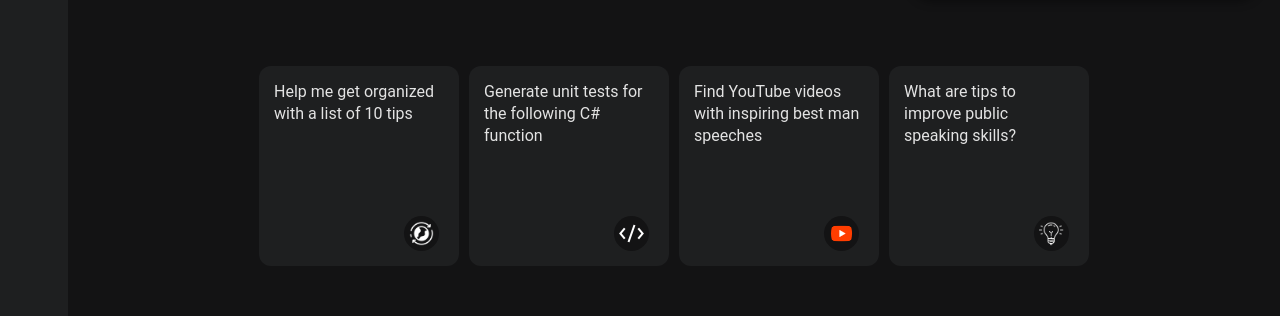
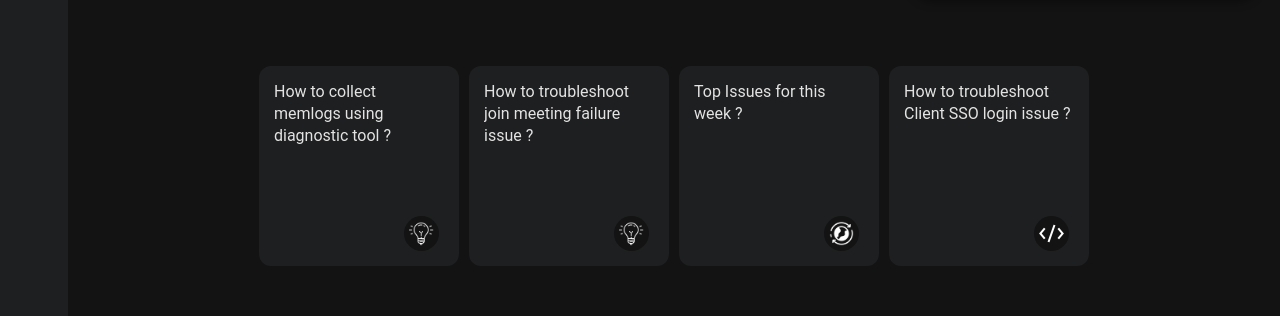
Before and after one commit to nevin7771/AgentAI-main, a React (Create React App) app in the folder public/: page / in a window 1280 px wide. Shown: the part 280-596 px from the top of the page. Built offline with nearby package versions, Linux system fonts and the light colour scheme; no server answers.

Commit message:
Userprompt fixed

```diff
--- a/public/public/index.html
+++ b/public/public/index.html
@@ -11,7 +11,7 @@
     />
     <link rel="apple-touch-icon" href="%PUBLIC_URL%/logo192.png" />
     <link rel="manifest" href="%PUBLIC_URL%/manifest.json" />
-    <title>Gemini</title>
+    <title>Vista</title>
   </head>
   <body>
     <noscript>You need to enable JavaScript to run this app.</noscript>
--- a/public/src/asset/index.js
+++ b/public/src/asset/index.js
@@ -38,205 +38,50 @@ export const themeIcon = () => {
 export const suggestPrompt = [
   {
     id: 1,
-    sort: "Help me plan a game night with 5 friends for under $100 ",
-    long: "Help me plan a game night with 5 friends. I have dice and cards, but no board games. I would be willing to get board games for under $100",
+    sort: "How to troubleshoot Client login issue ? ",
+    long: "How to troubleshoot Client login issue ?",
     icon: "ideaIcon",
   },
   {
     id: 2,
-    sort: "Help write SQL to generate a report",
-    long: `Given the schema below, write BigQuery compatible SQL to generate a report with the top 10 users by total price of all purchases.
-
-
-
-CREATE TABLE users (
-
- id SERIAL PRIMARY KEY,
-
- name VARCHAR(255) NOT NULL,
-
- email VARCHAR(255) NOT NULL UNIQUE
-
-);
-
-
-
-CREATE TABLE orders (
-
- id SERIAL PRIMARY KEY,
-
- user_id INTEGER REFERENCES users (id) ON DELETE CASCADE,
-
- date TIMESTAMP NOT NULL,
-
- shipping_destination VARCHAR(255) NOT NULL,
-
- model_number VARCHAR(255) NOT NULL,
-
- price DECIMAL(10,2) NOT NULL
-
-);
-`,
+    sort: "How to troubleshoot Client SSO login issue ?",
+    long: `How to troubleshoot Client SSO login issue ?`,
     icon: "codeIcon",
   },
   {
     id: 3,
-    sort: "Settle a debate: how should you store bread?",
-    long: "Settle a debate: should bread be left out, refrigerated, or put in the freezer?",
+    sort: "How to troubleshoot join meeting failure issue ?",
+    long: "How to troubleshoot join meeting failure issue ?",
     icon: "ideaIcon",
   },
   {
     id: 4,
-    sort: "Help me understand American football",
-    long: "Help me understand the hype and intrigue about American football. Explain as you would to someone who is new to the sport.",
+    sort: "How to collect memlogs using diagnostic tool ?",
+    long: "How to collect memlogs using diagnostic tool ?",
     icon: "ideaIcon",
   },
   {
     id: 5,
-    sort: "Suggest beautiful places to see on an upcoming road trip",
-    long: "I'm doing a road trip to the U.S. Southwest in November. What are the most beautiful places to visit?",
+    sort: "Top Issues for this week ?",
+    long: "Top Issues for this week ?",
     icon: "navigateIcon",
   },
   {
     id: 6,
-    sort: "Explain the key rules of rugby, starting with the basics",
-    long: "Explain the key rules of rugby. Start with the basics and go step-by-step.",
+    sort: "you have exceeded the rate limit (5 times during 12 hours) for trim this recording. Please try again later",
+    long: "you have exceeded the rate limit (5 times during 12 hours) for trim this recording. Please try again later",
     icon: "ideaIcon",
   },
   {
     id: 7,
-    sort: "Find hotels for a New Year’s trip to San Francisco",
-    long: "Find hotels for a 4-day trip to San Francisco for new years eve",
+    sort: "How to troubleshoot Error 16 Issues ",
+    long: "How to troubleshoot Error 16 Issues ",
     icon: "navigateIcon",
   },
   {
     id: 8,
-    sort: "What are tips to improve public speaking skills?",
-    long: "What are some tips to improve public speaking skills for beginners?",
+    sort: "when will 6.4.10 client release ?",
+    long: "when will 6.4.10 client release ?",
     icon: "ideaIcon",
   },
-  {
-    id: 9,
-    sort: "Write a product description for a new type of toothbrush",
-    long: "I’m selling a new type of toothbrush and need a description that will help me sell it. Here are the details: it’s electric, solar powered, and has a 2-minute cleaning cycle",
-    icon: "writeIcon",
-  },
-  {
-    id: 10,
-    sort: "Evaluate and rank common camera categories",
-    long: "Evaluate and rank the following: film, digital, and polaroid cameras across price, photo quality, and trendiness.",
-    icon: "ideaIcon",
-  },
-  {
-    id: 11,
-    sort: "Write a thank you note to my colleague",
-    long: "Help me write a thank you note to my colleague for going above and beyond",
-    icon: "writeIcon",
-  },
-  {
-    id: 12,
-    sort: "Recommend new types of water sports, including pros & cons",
-    long: "Recommend 3-5 different types of water sports that might be a good fit for me. Include a brief overview of each sport, as well as the pros and cons of each one.",
-    icon: sportsIcon,
-  },
-  {
-    id: 13,
-    sort: "Help me plan a game night with 5 friends for under $100",
-    long: "Help me plan a game night with 5 friends. I have dice and cards, but no board games. I would be willing to get board games for under $100",
-    icon: "writeIcon",
-  },
-  {
-    id: 14,
-    sort: "Suggest a Python library to solve a problem",
-    long: "Suggest Python libraries I should use if I want to perform a k-means clustering analysis on a dataset",
-    icon: "codeIcon",
-  },
-  {
-    id: 15,
-    sort: "List power words for my resume that show teamwork",
-    long: "List some power words to use on my resume that show teamwork.",
-    icon: "writeIcon",
-  },
-  {
-    id: 16,
-    sort: "Generate unit tests for the following C# function",
-    long: `Generate four unit tests for the following C# function
-
-
-
-CountDatesMatchingToday(List<DateTime> dates) that counts how many dates in the input list fall on the same day of the week as today. Test with an empty list,  a list with some matches, a list with no matches, and a list with all elements matching. Make sure the tests are robust and work independently of when they are run (don't hard code today's date).`,
-    icon: "codeIcon",
-  },
-  {
-    id: 17,
-    sort: "Act like Mowgli from The Jungle Book and answer questions",
-    long: "Act like Mowgli from The Jungle Book. Answer this question: What's your favorite memory with Baloo?",
-    icon: "ideaIcon",
-  },
-  {
-    id: 18,
-    sort: "Write code for a specific task, including edge cases",
-    long: "Write a Java function that takes a path as an input and creates a file storing the current system date. Consider edge cases.",
-    icon: "codeIcon",
-  },
-  {
-    id: 19,
-    sort: "Draft an email with a packing list for an upcoming trip",
-    long: "Draft a packing list for my weekend fishing and camping trip in Yosemite with friends. Make a table for the list, with a column for if I have the item yet or not. Draft an email with the table included.",
-    icon: "writeIcon",
-  },
-  {
-    id: 20,
-    sort: "Help me get organized with a list of 10 tips",
-    long: "Give me 10 tips for room organization.",
-    icon: "navigateIcon",
-  },
-  {
-    id: 21,
-    sort: "Flights to Tokyo and Seoul, and things to do",
-    long: "Show me flights to Tokyo and give me ideas of things to do. How about Seoul too?",
-    icon: flightIcon,
-  },
-  {
-    id: 22,
-    sort: "Suggest videos to quickly solve a problem",
-    long: "Find videos of how to quickly get grape juice out of a wool rug",
-    icon: ytIcon,
-  },
-  {
-    id: 23,
-    sort: "Find YouTube videos with inspiring best man speeches",
-    long: "Show me YouTube videos about inspiring best man speeches and give me tips on how to write my own",
-    icon: ytIcon,
-  },
-  {
-    id: 24,
-    sort: "What's the time it takes to walk to several landmarks",
-    long: "How long does it take to walk from Buckingham Palace to Big Ben in London? What about from Big Ben to Trafalgar Square?",
-    icon: mapIcon,
-  },
-  {
-    id: 25,
-    sort: "Road trip drive time and kid entertainment ideas",
-    long: "How long is the drive from Atlanta to Orlando and give me some ideas for how to keep 3 kids entertained in the car",
-    icon: mapIcon,
-  },
-  {
-    id: 26,
-    sort: "Find hotels in Recoleta in Buenos Aires, and things to do",
-    long: "Can you find me some hotels in the Recoleta area of Buenos Aires and suggest things to see while there?",
-    icon: hotelIcon,
-  },
-  {
-    id: 27,
-    sort: "Find flights and weather for an upcoming trip",
-    long: "Find flights to Miami for New Years. What's the usual temperature then?",
-    icon: flightIcon,
-  },
-  {
-    id: 28,
-    sort: "Create an image of an intergalactic event",
-    long: "Generate an image of a grand intergalactic bake-off, where star-forged chefs compete with otherworldly confections amidst swirling nebulae and shimmering galaxies.",
-    icon: "writeIcon",
-  },
 ];
--- a/public/src/components/AgentChat/AgentSelector.js
+++ b/public/src/components/AgentChat/AgentSelector.js
@@ -7,7 +7,10 @@ import { fetchAvailableAgents } from "../../store/agent-actions";
 const AgentSelector = () => {
   const dispatch = useDispatch();
   const agents = useSelector((state) => state.agent.agents);
-  const selectedAgents = useSelector((state) => state.agent.selectedAgents);
+  const selectedAgents = useSelector(
+    (state) => state.agent?.selectedAgents || []
+  );
+
   const isLoading = useSelector((state) => state.agent.isLoading);
   const error = useSelector((state) => state.agent.error);
 
--- a/public/src/components/InputSection/InputSection.js
+++ b/public/src/components/InputSection/InputSection.js
@@ -24,10 +24,17 @@ const InputSection = () => {
   const inputRef = useRef(null);
   const uploadMenuRef = useRef(null);
   const chatHistoryId = useSelector((state) => state.chat.chatHistoryId);
-  const suggestPrompt = useSelector((state) => state.chat.suggestPrompt);
+  const suggestPrompt = useSelector((state) => {
+    // Make sure we're accessing the correct property with a safe default
+    const promptValue = state.chat.suggestPrompt || "";
+    console.log("Prompt value from Redux:", promptValue);
+    return promptValue;
+  });
 
   // Get selectedAgents from Redux store
-  const selectedAgents = useSelector((state) => state.agent.selectedAgents);
+  const selectedAgents = useSelector(
+    (state) => state.agent?.selectedAgents || []
+  );
 
   // State for direct agent polling
   const [directPollingConfig, setDirectPollingConfig] = useState(null);
@@ -64,7 +71,21 @@ const InputSection = () => {
     console.log(`Handling ${type} upload`);
     setShowUploadOptions(false);
   };
+  useEffect(() => {
+    console.log("useEffect triggered with suggestPrompt:", suggestPrompt);
 
+    // Check if suggestPrompt has a value
+    if (suggestPrompt && suggestPrompt.length > 0) {
+      console.log("Setting userInput to:", suggestPrompt);
+      setUserInput(suggestPrompt);
+
+      // Optional: Reset the suggestPrompt in Redux after using it
+      // This prevents issues if the same prompt is clicked twice
+      setTimeout(() => {
+        dispatch(chatAction.suggestPromptHandler({ prompt: "" }));
+      }, 100);
+    }
+  }, [suggestPrompt, dispatch]);
   // Close upload options when clicking outside
   useEffect(() => {
     const handleClickOutside = (event) => {
@@ -417,13 +438,22 @@ const InputSection = () => {
 
     navigate("/app");
   };
+  console.log("Current suggestPrompt state:", suggestPrompt);
 
   useEffect(() => {
-    if (suggestPrompt.length > 0) {
+    console.log("useEffect triggered with suggestPrompt:", suggestPrompt);
+    console.log("suggestPrompt type:", typeof suggestPrompt);
+
+    // Check if suggestPrompt is valid and has length
+    if (
+      suggestPrompt &&
+      typeof suggestPrompt === "string" &&
+      suggestPrompt.length > 0
+    ) {
+      console.log("Setting userInput to:", suggestPrompt);
       setUserInput(suggestPrompt);
     }
   }, [suggestPrompt]);
-
   // Reset polling config when direct polling completes
   const handlePollingComplete = () => {
     console.log("Direct polling complete, resetting config");
--- a/public/src/components/NewChat/PromptSection/PromptSection.js
+++ b/public/src/components/NewChat/PromptSection/PromptSection.js
@@ -21,7 +21,11 @@ const PromptSection = () => {
   }, []);
 
   const promptOnClick = (mainText) => {
+    console.log("Prompt card clicked with text:", mainText);
+    console.log("Prompt card clicked with text:", mainText);
+    console.log("About to dispatch action with payload:", { prompt: mainText });
     dispatch(chatAction.suggestPromptHandler({ prompt: mainText }));
+    console.log("Action dispatched");
   };
   return (
     <div className={styles["prompt-main"]}>
--- a/public/src/components/Ui/AdvanceGmini.js
+++ b/public/src/components/Ui/AdvanceGmini.js
@@ -13,7 +13,9 @@ const AdvanceGemini = () => {
   const navigate = useNavigate();
   const isAdvanceGeminiPrompt = useSelector((state) => state.ui.isAdvanceShow);
   const advanceClass = isAdvanceGeminiPrompt ? "advance-on" : "advance-off";
-  const selectedAgents = useSelector((state) => state.agent.selectedAgents);
+  const selectedAgents = useSelector(
+    (state) => state.agent?.selectedAgents || []
+  );
 
   const icon = themeIcon();
   const { agents } = useAgent();
--- a/public/src/store/chat.js
+++ b/public/src/store/chat.js
@@ -64,9 +64,15 @@ const chatSlice = createSlice({
       state.chats = action.payload.chats || [];
     },
     suggestPromptHandler(state, action) {
-      state.suggestPrompt = action.payload.suggestPrompt;
+      console.log("suggestPromptHandler called with payload:", action.payload);
+      // Make sure we handle null/undefined properly
+      if (action.payload && typeof action.payload.prompt === "string") {
+        state.suggestPrompt = action.payload.prompt;
+      } else {
+        state.suggestPrompt = "";
+      }
+      console.log("suggestPrompt state after update:", state.suggestPrompt);
     },
-
     geminiBackendOptionHandler(state, action) {
       state.geminiBackendOption = action.payload.geminiBackendOption;
     },
```
